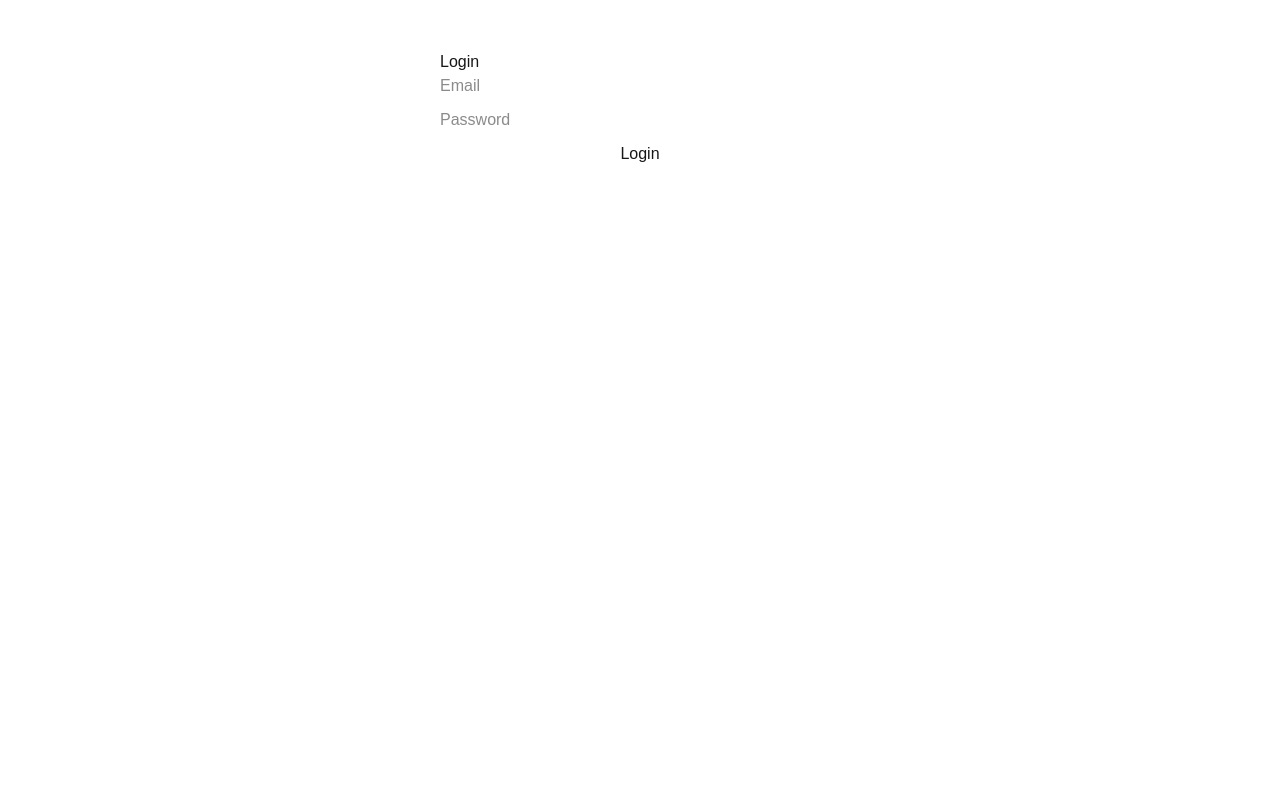
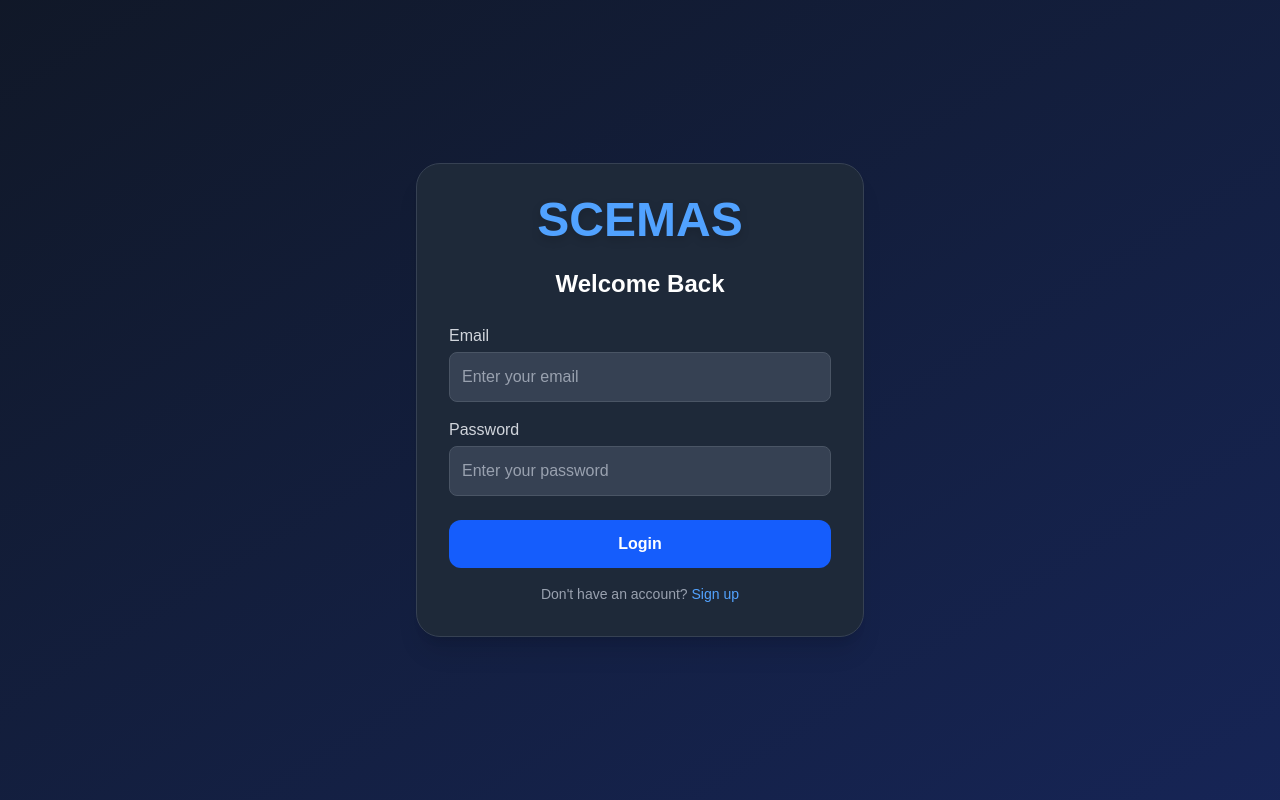
Before and after one commit to MusabMondal/SCEMAS, a Next.js app in the folder frontend/scemas/: page /login in a window 1280 px wide. Built offline with nearby package versions, Linux system fonts and the light colour scheme; no server answers.

Commit message:
modifying the login and signup pages. Adding routing from the login page to the dashboard

```diff
--- a/frontend/scemas/app/login/page.tsx
+++ b/frontend/scemas/app/login/page.tsx
@@ -2,51 +2,102 @@
 
 import { useState } from "react";
 import { getAuth, signInWithEmailAndPassword } from "firebase/auth";
-import { app } from "../../lib/firebase"; // initialize firebase here
+import { app } from "../../lib/firebase";
+import { useRouter } from "next/navigation";
 
 export default function LoginPage() {
   const [email, setEmail] = useState("");
   const [password, setPassword] = useState("");
   const [error, setError] = useState("");
+  const [loading, setLoading] = useState(false);
+  const router = useRouter();
 
   const handleLogin = async (e: React.FormEvent) => {
     e.preventDefault();
     setError("");
+    setLoading(true);
     const auth = getAuth(app);
 
     try {
       const userCredential = await signInWithEmailAndPassword(auth, email, password);
       const idToken = await userCredential.user.getIdToken();
       console.log("ID Token:", idToken);
-      alert("Logged in successfully! Check console for ID token.");
+
+      // Redirect to dashboard
+      router.push("/");
+
     } catch (err: any) {
-      setError(err.message);
+      // Map Firebase errors to user-friendly messages
+      if (err.code === "auth/user-not-found") {
+        setError("No account found with this email. Please sign up.");
+      } else if (err.code === "auth/wrong-password") {
+        setError("Incorrect password. Please try again.");
+      } else if (err.code === "auth/invalid-email") {
+        setError("The email address is invalid.");
+      } else if (err.code === "auth/too-many-requests") {
+        setError("Too many login attempts. Please try again later.");
+      } else {
+        setError("Login failed. Please check your credentials.");
+      }
+    } finally {
+      setLoading(false);
     }
   };
 
     return (
-    <div style={{ maxWidth: "400px", margin: "50px auto" }}>
-      <h2>Login</h2>
-      <form onSubmit={handleLogin}>
+    <div className="flex items-center justify-center min-h-screen bg-gradient-to-br from-gray-900 to-blue-950">
+      <form
+        onSubmit={handleLogin}
+        className="bg-gray-800 p-8 rounded-3xl shadow-xl w-full max-w-md border border-gray-700"
+      >
+        {/* SCEMAS Header */}
+        <h1 className="text-5xl font-extrabold mb-6 text-center text-blue-400 drop-shadow-lg">
+          SCEMAS
+        </h1>
+
+        <h2 className="text-2xl font-bold mb-6 text-center text-white">Welcome Back</h2>
+
+        {error && <p className="text-red-400 text-sm mb-4 text-center">{error}</p>}
+
+        <div className="mb-4">
+          <label className="block mb-1 text-gray-300 font-medium">Email</label>
           <input
             type="email"
-          placeholder="Email"
+            placeholder="Enter your email"
             value={email}
             onChange={(e) => setEmail(e.target.value)}
             required
-          style={{ width: "100%", marginBottom: "10px" }}
+            className="w-full p-3 rounded-lg bg-gray-700 text-white border border-gray-600 placeholder-gray-400 focus:outline-none focus:ring-2 focus:ring-blue-500"
           />
+        </div>
+
+        <div className="mb-6">
+          <label className="block mb-1 text-gray-300 font-medium">Password</label>
           <input
             type="password"
-          placeholder="Password"
+            placeholder="Enter your password"
             value={password}
             onChange={(e) => setPassword(e.target.value)}
             required
-          style={{ width: "100%", marginBottom: "10px" }}
+            className="w-full p-3 rounded-lg bg-gray-700 text-white border border-gray-600 placeholder-gray-400 focus:outline-none focus:ring-2 focus:ring-blue-500"
           />
-        <button type="submit" style={{ width: "100%" }}>Login</button>
+        </div>
+
+        <button
+          type="submit"
+          disabled={loading}
+          className="w-full bg-blue-600 hover:bg-blue-700 text-white py-3 rounded-xl font-semibold transition-colors disabled:opacity-50"
+        >
+          {loading ? "Logging in..." : "Login"}
+        </button>
+
+        <p className="mt-4 text-center text-gray-400 text-sm">
+          Don't have an account?{" "}
+          <a href="/signup" className="text-blue-400 hover:underline">
+            Sign up
+          </a>
+        </p>
       </form>
-      {error && <p style={{ color: "red" }}>{error}</p>}
     </div>
   );
 }
--- a/frontend/scemas/app/signup/page.tsx
+++ b/frontend/scemas/app/signup/page.tsx
@@ -3,6 +3,7 @@
 import { useState } from "react";
 import { createUserWithEmailAndPassword } from "firebase/auth";
 import { auth } from "../../lib/firebase";
+import { useRouter } from "next/navigation";
 
 export default function Signup() {
   const [name, setName] = useState("");
@@ -11,14 +12,19 @@
   const [role, setRole] = useState("PUBLIC_USER");
   const [error, setError] = useState("");
   const [loading, setLoading] = useState(false);
+  const router = useRouter();
 
   const handleSubmit = async (e: React.FormEvent<HTMLFormElement>) => {
-    e.preventDefault(); // prevent page reload
+    e.preventDefault();
+    setError("");
+    setLoading(true);
 
     try {
       await handleSignup(name, email, password, role);
     } catch (err: any) {
       setError(err.message);
+    } finally {
+      setLoading(false);
     }
   };
 
@@ -41,7 +47,7 @@
         body: JSON.stringify({
           name,
           email,
-        type: role,          // e.g., "PUBLIC_USER"
+          type: role,
           firebaseUid: user.uid
         }),
       });
@@ -53,7 +59,9 @@
 
       const createdAccount = await res.json();
       console.log("Account created successfully:", createdAccount);
-    // redirect or update UI as needed
+      router.push("/login");
+
+
     } catch (err: any) {
       if (err.code === "auth/email-already-in-use") {
         alert("This email is already registered. Please log in.");
@@ -65,54 +73,62 @@
   };
 
   return (
-    <div className="flex items-center justify-center min-h-screen bg-gray-100">
+    <div className="flex items-center justify-center min-h-screen bg-gradient-to-br from-gray-900 to-blue-950">
       <form
         onSubmit={handleSubmit}
-        className="bg-white p-8 rounded-2xl shadow-md w-full max-w-md"
+        className="bg-gray-800 p-8 rounded-3xl shadow-xl w-full max-w-md border border-gray-700"
       >
-        <h2 className="text-2xl font-bold mb-6 text-center">Sign Up</h2>
+        {/* SCEMAS Header */}
+        <h1 className="text-5xl font-extrabold mb-4 text-center text-blue-400 drop-shadow-lg">
+          SCEMAS
+        </h1>
 
-        {error && <p className="text-red-500 text-sm mb-4">{error}</p>}
+        <h2 className="text-2xl font-bold mb-6 text-center text-white">Create Account</h2>
+
+        {error && <p className="text-red-400 text-sm mb-4 text-center">{error}</p>}
 
         <div className="mb-4">
-          <label className="block mb-1">Name</label>
+          <label className="block mb-1 text-gray-300 font-medium">Name</label>
           <input
             type="text"
             value={name}
             onChange={(e) => setName(e.target.value)}
-            className="w-full p-2 border rounded"
+            placeholder="Enter your name"
             required
+            className="w-full p-3 rounded-lg bg-gray-700 text-white border border-gray-600 placeholder-gray-400 focus:outline-none focus:ring-2 focus:ring-blue-500"
           />
         </div>
 
         <div className="mb-4">
-          <label className="block mb-1">Email</label>
+          <label className="block mb-1 text-gray-300 font-medium">Email</label>
           <input
             type="email"
             value={email}
             onChange={(e) => setEmail(e.target.value)}
-            className="w-full p-2 border rounded"
+            placeholder="Enter your email"
             required
+            className="w-full p-3 rounded-lg bg-gray-700 text-white border border-gray-600 placeholder-gray-400 focus:outline-none focus:ring-2 focus:ring-blue-500"
           />
         </div>
 
         <div className="mb-4">
-          <label className="block mb-1">Password</label>
+          <label className="block mb-1 text-gray-300 font-medium">Password</label>
           <input
             type="password"
             value={password}
             onChange={(e) => setPassword(e.target.value)}
-            className="w-full p-2 border rounded"
+            placeholder="Enter your password"
             required
+            className="w-full p-3 rounded-lg bg-gray-700 text-white border border-gray-600 placeholder-gray-400 focus:outline-none focus:ring-2 focus:ring-blue-500"
           />
         </div>
 
         <div className="mb-6">
-          <label className="block mb-1">Role</label>
+          <label className="block mb-1 text-gray-300 font-medium">Role</label>
           <select
             value={role}
             onChange={(e) => setRole(e.target.value)}
-            className="w-full p-2 border rounded"
+            className="w-full p-3 rounded-lg bg-gray-700 text-white border border-gray-600 focus:outline-none focus:ring-2 focus:ring-blue-500"
           >
             <option value="PUBLIC_USER">Public User</option>
             <option value="SYSTEM_ADMINISTRATOR">System Administrator</option>
@@ -123,10 +139,17 @@
         <button
           type="submit"
           disabled={loading}
-          className="w-full bg-blue-500 text-white py-2 rounded hover:bg-blue-600"
+          className="w-full bg-blue-600 hover:bg-blue-700 text-white py-3 rounded-xl font-semibold transition-colors disabled:opacity-50"
         >
           {loading ? "Creating..." : "Sign Up"}
         </button>
+
+        <p className="mt-4 text-center text-gray-400 text-sm">
+          Already have an account?{" "}
+          <a href="/login" className="text-blue-400 hover:underline">
+            Login
+          </a>
+        </p>
       </form>
     </div>
   );
```
Lines whose indentation alone changed are shown as unchanged.
